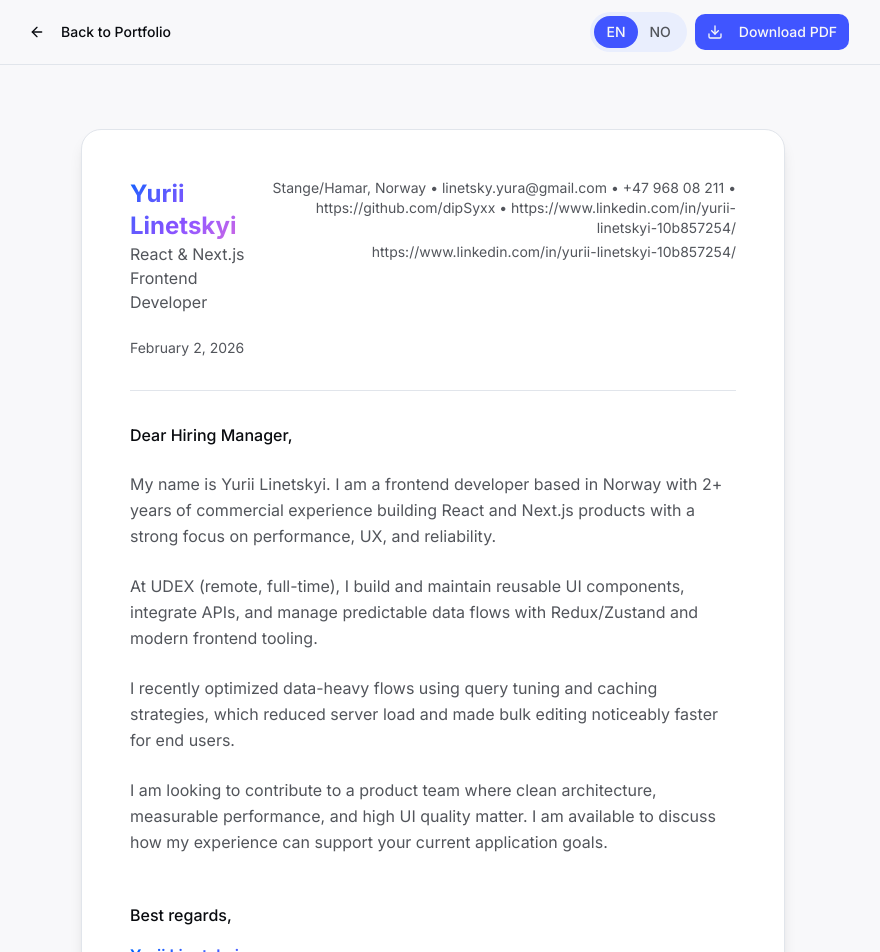
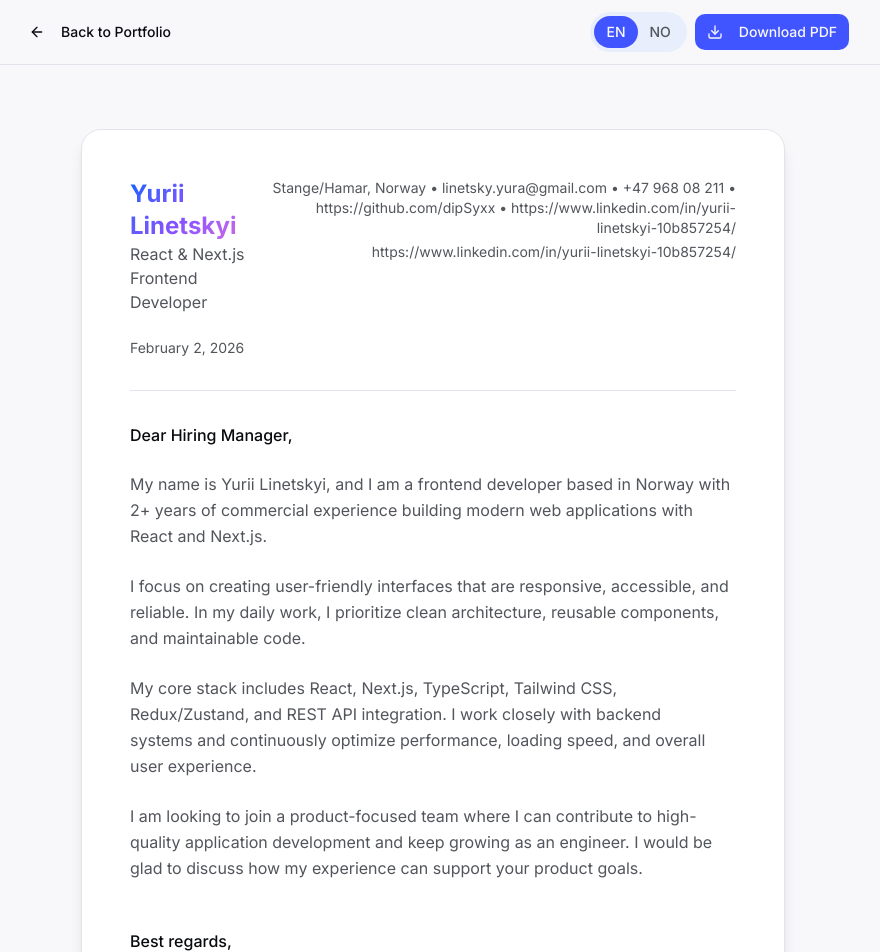
Before and after one commit to dipSyxx/Yurii-React-Developer, a Next.js app: page /application in a window 1280 px wide. Shown: the top 952 px of the page, without its empty margins (207-1087 px from the left). Built offline with nearby package versions, Linux system fonts and the light colour scheme.

Commit message:
Revise cover letter content to enhance clarity and impact, focusing on modern web application development skills and user experience. Update descriptions to reflect a more comprehensive skill set and a desire to join a product-focused team.

```diff
--- a/src/content/cover-letter.ts
+++ b/src/content/cover-letter.ts
@@ -2,10 +2,10 @@ export const coverLetter = {
   en: {
     salutation: "Dear Hiring Manager,",
     paragraphs: [
-      "My name is Yurii Linetskyi. I am a frontend developer based in Norway with 2+ years of commercial experience building React and Next.js products with a strong focus on performance, UX, and reliability.",
-      "At UDEX (remote, full-time), I build and maintain reusable UI components, integrate APIs, and manage predictable data flows with Redux/Zustand and modern frontend tooling.",
-      "I recently optimized data-heavy flows using query tuning and caching strategies, which reduced server load and made bulk editing noticeably faster for end users.",
-      "I am looking to contribute to a product team where clean architecture, measurable performance, and high UI quality matter. I am available to discuss how my experience can support your current application goals.",
+      "My name is Yurii Linetskyi, and I am a frontend developer based in Norway with 2+ years of commercial experience building modern web applications with React and Next.js.",
+      "I focus on creating user-friendly interfaces that are responsive, accessible, and reliable. In my daily work, I prioritize clean architecture, reusable components, and maintainable code.",
+      "My core stack includes React, Next.js, TypeScript, Tailwind CSS, Redux/Zustand, and REST API integration. I work closely with backend systems and continuously optimize performance, loading speed, and overall user experience.",
+      "I am looking to join a product-focused team where I can contribute to high-quality application development and keep growing as an engineer. I would be glad to discuss how my experience can support your product goals.",
     ],
     closing: "Best regards,",
     name: "Yurii Linetskyi",
@@ -16,10 +16,10 @@ export const coverLetter = {
   no: {
     salutation: "Kjære ansettelsesansvarlig,",
     paragraphs: [
-      "Jeg heter Yurii Linetskyi og er frontend-utvikler bosatt i Norge. Jeg har over 2 års kommersiell erfaring med å bygge React- og Next.js-løsninger med fokus på ytelse, UX og stabilitet.",
-      "Hos UDEX (remote, fulltid) bygger og vedlikeholder jeg gjenbrukbare UI-komponenter, integrerer API-er og jobber med forutsigbar state/dataflyt med Redux/Zustand og moderne frontend-verktøy.",
-      "Jeg har nylig optimalisert data-tunge flyter gjennom query tuning og caching, noe som reduserte serverbelastning og gjorde bulk-redigering raskere for brukerne.",
-      "Jeg ønsker å bidra i et produktteam der ren arkitektur, målbar ytelse og høy UI-kvalitet er viktig. Jeg tar gjerne en prat om hvordan erfaringen min kan støtte deres mål for applikasjonen.",
+      "Jeg heter Yurii Linetskyi og er frontend-utvikler bosatt i Norge, med over 2 års kommersiell erfaring i å bygge moderne webapplikasjoner med React og Next.js.",
+      "Jeg fokuserer på å lage brukervennlige grensesnitt som er responsive, tilgjengelige og stabile. I det daglige arbeidet prioriterer jeg ren arkitektur, gjenbrukbare komponenter og vedlikeholdbar kode.",
+      "Min kjerne-stack inkluderer React, Next.js, TypeScript, Tailwind CSS, Redux/Zustand og integrasjon av REST API-er. Jeg samarbeider godt med backend-systemer og jobber kontinuerlig med ytelse, lastetid og total brukeropplevelse.",
+      "Jeg ønsker å bli en del av et produktfokusert team der jeg kan bidra til applikasjoner av høy kvalitet og fortsette å utvikle meg som utvikler. Jeg tar gjerne en prat om hvordan min erfaring kan støtte deres produktmål.",
     ],
     closing: "Med vennlig hilsen,",
     name: "Yurii Linetskyi",
```
